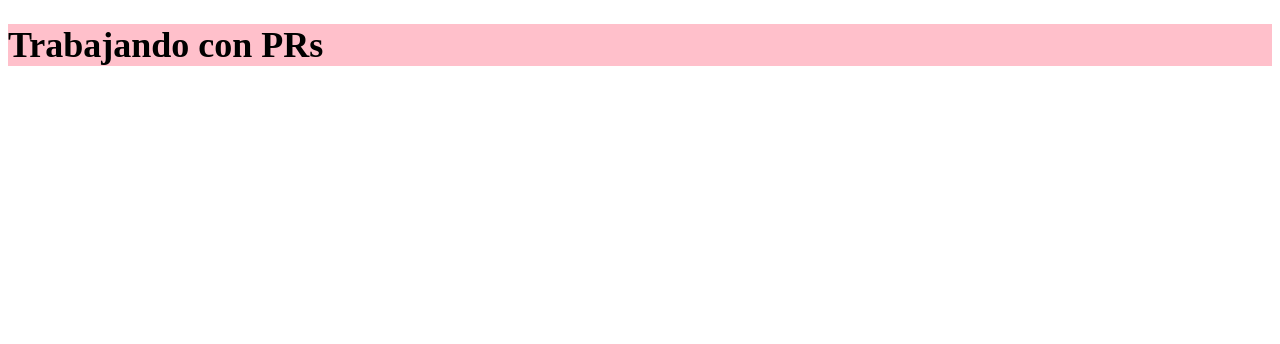
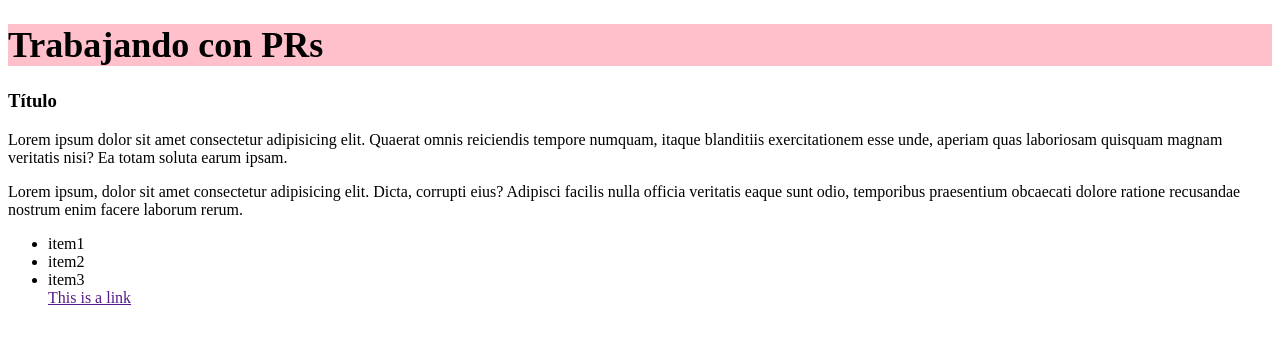
Before and after one commit to AnitaMartinez/trabajo-colaborativo-git, a plain HTML site: page index.html in a window 1280 px wide. Drawn offline with Linux system fonts and the light colour scheme.

Commit message:
Create footer and main

```diff
--- a/index.html
+++ b/index.html
@@ -10,8 +10,31 @@
     <header class="header">
       <h1>Trabajando con PRs</h1>
     </header>
-    <main></main>
-    <footer></footer>
+    <main>
+      <section>
+        <h3>Título</h3>
+        <p>
+          Lorem ipsum dolor sit amet consectetur adipisicing elit. Quaerat omnis
+          reiciendis tempore numquam, itaque blanditiis exercitationem esse
+          unde, aperiam quas laboriosam quisquam magnam veritatis nisi? Ea totam
+          soluta earum ipsam.
+        </p>
+        <p>
+          Lorem ipsum, dolor sit amet consectetur adipisicing elit. Dicta,
+          corrupti eius? Adipisci facilis nulla officia veritatis eaque sunt
+          odio, temporibus praesentium obcaecati dolore ratione recusandae
+          nostrum enim facere laborum rerum.
+        </p>
+      </section>
+    </main>
+    <footer>
+      <ul>
+        <li>item1</li>
+        <li>item2</li>
+        <li>item3</li>
+        <a href="">This is a link</a>
+      </ul>
+    </footer>
     <script src="./js/main.js" type="text/javascript"></script>
   </body>
 </html>
```
